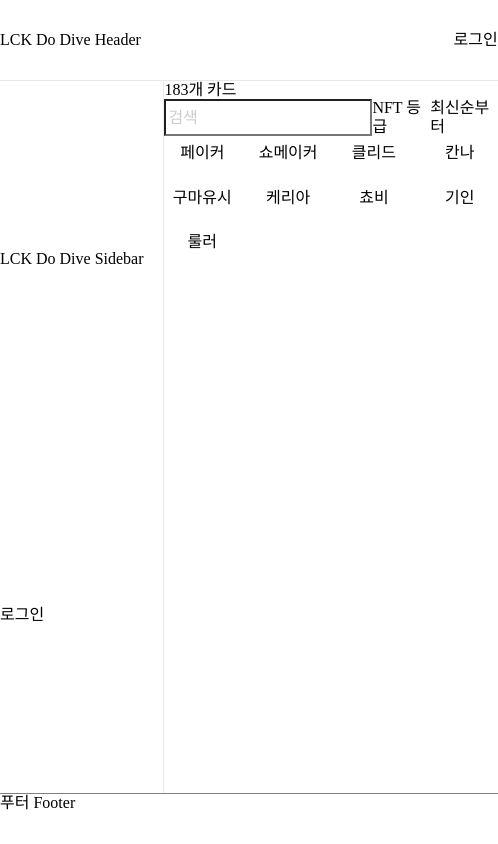
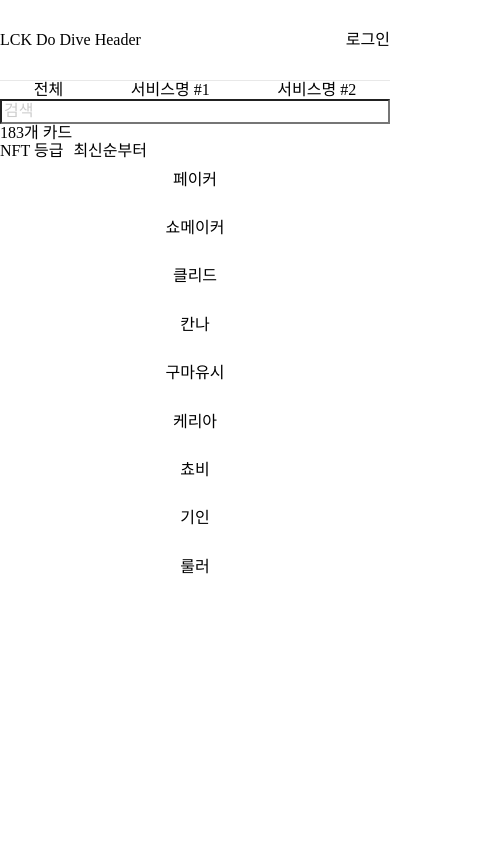
Before and after one commit to battleent/klet-prototype, a Next.js app: page /my in a window 390 px wide. Shown: the whole page, 498 px wide, since content can reach past the window. Built offline with nearby package versions, Linux system fonts and the light colour scheme.

Commit message:
모바일 버전 추가

```diff
--- a/src/components/Grid/index.tsx
+++ b/src/components/Grid/index.tsx
@@ -6,6 +6,9 @@ const GridStyle = css`
   grid-template-columns: repeat(4, 1fr);
   grid-template-rows: auto;
   grid-gap: 10px;
+  @media screen and (max-width: 500px) {
+    grid-template-columns: repeat(1, 1fr);
+  }
 `;
 
 export const Grid = styled.div`
--- /dev/null
+++ b/src/hooks/useMedia.ts
@@ -0,0 +1,22 @@
+import { useState, useEffect } from 'react';
+
+type queryKey = 'desktop';
+
+const useMedia = (key: queryKey): boolean => {
+  const [matches, setMatches] = useState(false);
+
+  useEffect(() => {
+    const media = window.matchMedia(key);
+    const listener = () => {
+      setMatches(media.matches);
+    };
+    listener();
+
+    media.addListener(listener);
+    return () => media.removeListener(listener);
+  }, [key]);
+
+  return matches;
+};
+
+export default useMedia;
--- a/src/pages/my/index.tsx
+++ b/src/pages/my/index.tsx
@@ -1,11 +1,24 @@
 import styled from 'styled-components';
+
 import Flex, { Column } from '@/components/Flex';
 import Grid from '@/components/Grid';
+
+import useMedia from '@/hooks/useMedia';
 
 const Item = styled.div`
   display: flex;
   justify-content: center;
-  padding: 0.5rem;
+  padding: 10px;
+`;
+
+const TabFlex = styled(Flex)`
+  @media screen and (max-width: 500px) {
+    flex-direction: column;
+  }
+`;
+
+const Tab = styled(Flex)`
+  justify-content: space-around;
 `;
 
 const cardData = [
@@ -21,19 +34,27 @@ const cardData = [
 ];
 
 const User: React.FC = () => {
+  const isDesktop = useMedia('desktop');
   return (
     <Column>
+      <Tab>
+        <div>전체</div>
+        <div>서비스명 #1</div>
+        <div>서비스명 #2</div>
+      </Tab>
+      {!isDesktop && <input placeholder="검색" />}
+
       <div>183개 카드</div>
-      <Flex>
-        <input placeholder="검색" />
+      <TabFlex>
+        {isDesktop && <input placeholder="검색" />}
         <Flex>
-          <span>NFT 등급</span>
+          <span style={{ marginRight: '10px' }}>NFT 등급</span>
           <span>최신순부터</span>
         </Flex>
-      </Flex>
+      </TabFlex>
       <Grid>
         {cardData.map((card) => (
-          <Item>{card.text}</Item>
+          <Item key={card.id}>{card.text}</Item>
         ))}
       </Grid>
     </Column>
--- a/src/templates/MainLayout/index.tsx
+++ b/src/templates/MainLayout/index.tsx
@@ -1,16 +1,17 @@
 import DefaultHeader from '@/components/Header/DefaultHeader';
 import DefaultSidebar from '@/components/Sidebar/DefaultSidebar';
-import DefaultFooter from '@/components/Header/DefaultFooter';
+
+import useMedia from '@/hooks/useMedia';
 
 const MainLayout: React.FC = ({ children }) => {
+  const isDesktop = useMedia('desktop');
   return (
     <div style={{ display: 'flex', flexDirection: 'column', height: '100%' }}>
       <DefaultHeader />
       <div style={{ display: 'flex', flex: 1 }}>
-        <DefaultSidebar />
+        {isDesktop && <DefaultSidebar />}
         <div style={{ width: '100%' }}>{children}</div>
       </div>
-      <DefaultFooter />
     </div>
   );
 };
```
